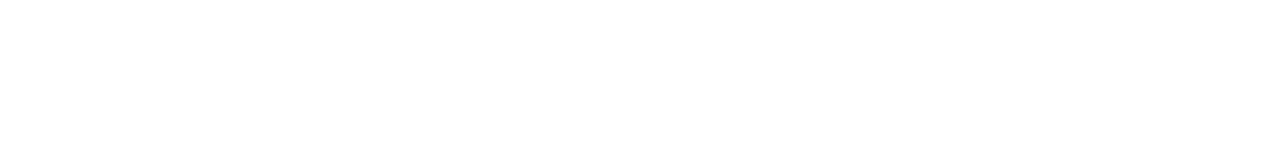
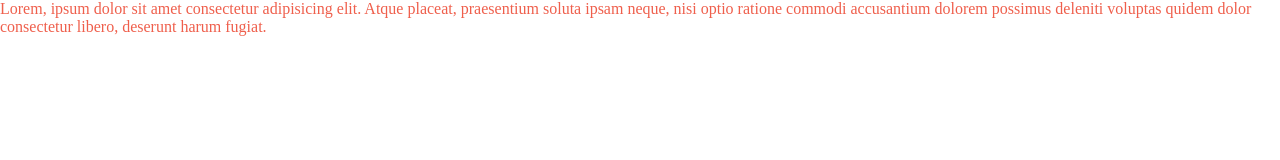
Before and after one commit to JubesMaci/travelgam, a plain HTML site: page index.html in a window 1280 px wide. Drawn offline with Linux system fonts and the light colour scheme.

Commit message:
initial style guide

```diff
--- a/index.html
+++ b/index.html
@@ -7,6 +7,6 @@
   <link rel="stylesheet" href="styles/index.css">
 </head>
 <body>
-
+  <p>Lorem, ipsum dolor sit amet consectetur adipisicing elit. Atque placeat, praesentium soluta ipsam neque, nisi optio ratione commodi accusantium dolorem possimus deleniti voluptas quidem dolor consectetur libero, deserunt harum fugiat.</p>
 </body>
 </html>
--- a/styles/goblal.css
+++ b/styles/goblal.css
@@ -1,5 +1,23 @@
-*{
+* {
   padding: 0;
   margin: 0;
   box-sizing: border-box;
 }
+:root {
+  --brand-color: #ef5f4c;
+
+  /* Shape */
+  --background-color: #ffffff;
+  --surface-color: #f5f5f5;
+  --skeleton-color: #d9d9d9;
+  --shape-transparency: rgba(255, 255, 255, 0.56);
+
+  /* Text */
+  --text-color-primary: #313131;
+  --text-color-secondary: #6c6c6c;
+}
+
+body {
+  color: var(--brand-color);
+  background-color: var(--background-color);
+}
```
Also changed, not shown: assents/AirplaneTilt.svg (added), assents/Image 01.png (added), assents/Image 02.png (added), assents/Image 03.png (added), assents/Image 04.png (added), assents/Image 05.png (added), assents/Image 06.png (added), assents/Image 07.png (added), assents/Image 08.png (added), assents/Image 09.png (added), assents/Image 10.png (added), assents/Image 11.png (added), assents/Image.svg (added), assents/Logo.svg (added), 2 more files, 1 other file.
